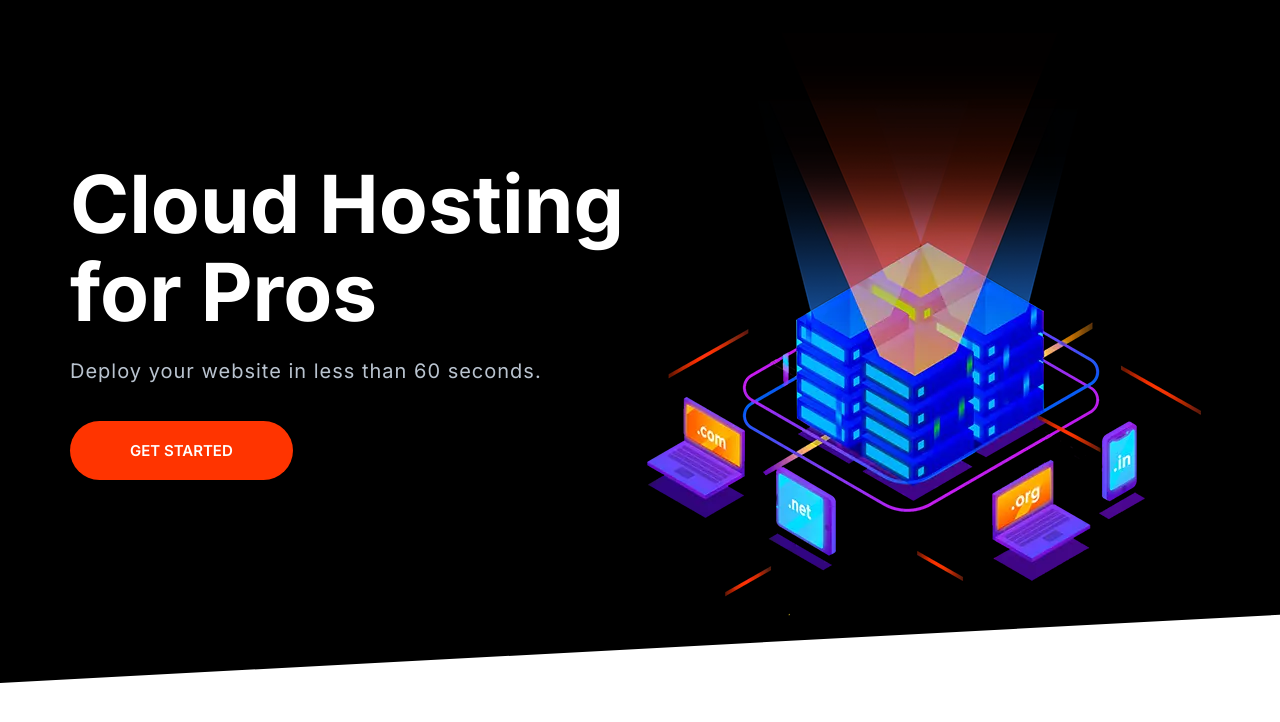
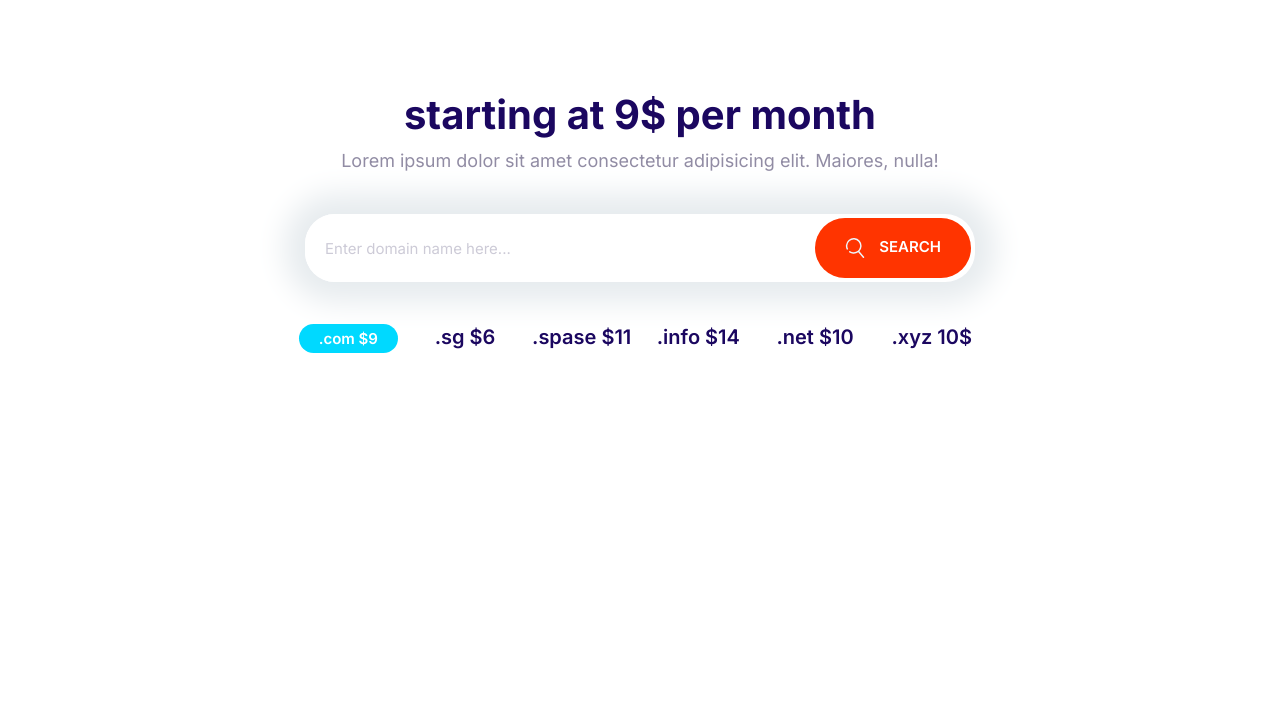
Before and after one commit to UniqueXow/Moshify-omid, a plain HTML site: page index.html in a window 1280 px wide. Drawn offline with Linux system fonts and the light colour scheme.

Commit message:
define domain

```diff
--- a/css/style.css
+++ b/css/style.css
@@ -181,10 +181,17 @@ a {
   font-size: 1.8rem;
   font-weight: 600;
   margin: 1rem 0;
+  outline: 0;
   padding: 2rem 3rem;
   text-align: center;
   text-transform: uppercase;
   white-space: nowrap;
+}
+.buttom .icon{
+  width: 2rem;
+  height: 2rem;
+  margin-right: 1rem;
+  vertical-align: middle;
 }
 .buttom--stretched {
   padding-left: 6rem;
@@ -254,7 +261,7 @@ a {
 .input-group .input {
   border: 0;
   flex-grow: 1;
-  padding: 1.5rem 1rem;
+  padding: 1.5rem 2rem;
 }
 .input-group .buttom {
   margin: 4px;
@@ -592,3 +599,25 @@ a {
     align-self: center;
   }
 }
+/* domain block*/
+.block-domain .input-group{
+box-shadow: 0 0 30px 20px #e6ebee;
+border: 0;
+margin: 4rem auto;
+max-width: 670px;
+}
+.block-domain__prices{
+  display: grid;
+  grid-template-columns: repeat(3,1fr);
+  grid-template-rows: repeat(2,6rem);
+  font-size: 2rem;
+  font-weight: 600;
+  justify-items: center;
+  max-width: 700px;
+  margin: 0 auto;
+}
+@media screen and (min-width:768px){
+  .block-domain__prices{
+    grid-template-columns: repeat(auto-fit,minmax(10rem,1fr));
+  }
+}
--- a/index.html
+++ b/index.html
@@ -15,24 +15,26 @@
     <link rel="stylesheet" href="css/normalize.css" />
   </head>
   <body>
-    <section class="block block--dark hero">
-      <div class="container grid grid--1-2">
-        <header class="block__header hero__content">
-          <h1 class="block__heading">Cloud Hosting for Pros</h1>
-          <p class="hero__tagline">
-            Deploy your website in less than 60 seconds.
-          </p>
-          <a href="" class="buttom buttom--stretched buttom--accent">
-            Get started
-          </a>
-        </header>
-        <picture>
-          <source type="image/webp" srcset="img/banner.webp 1x,img/banner@2x.webp 2x">
-
-          <source type="image/png" srcset="img/banner.png 1x,img/banner@2x.png 2x">
-          <img class="hero__img" src="img/banner.png" alt="" />
-        </picture>
+    <section class="block container block-domain">
+      <header class="block__header">
+        <h2>starting at 9$ per month</h2>
+        <p>Lorem ipsum dolor sit amet consectetur adipisicing elit. Maiores, nulla!</p>
+      </header>
+      <div class="input-group">
+        <input type="text" class="input" placeholder="Enter domain name here..." />
+        <button class="buttom buttom--accent">  <svg class="icon icon--white">
+          <use xlink:href="img/sprite.svg#search"></use>
+        </svg>
+       Search</button>
       </div>
+      <ul class="list block-domain__prices">
+        <li><span class="badge badge--sec">.com $9</span></li>
+        <li>.sg $6</li>
+        <li>.spase $11</li>
+        <li>.info $14</li>
+        <li>.net $10</li>
+        <li>.xyz 10$</li>
+      </ul>
     </section>
     <script src="js/main.js"></script>
   </body>
```
Also changed, not shown: componets/domain.html (added, +21 -0 lines), componets/input-groups.html (added, +4 -0 lines).
